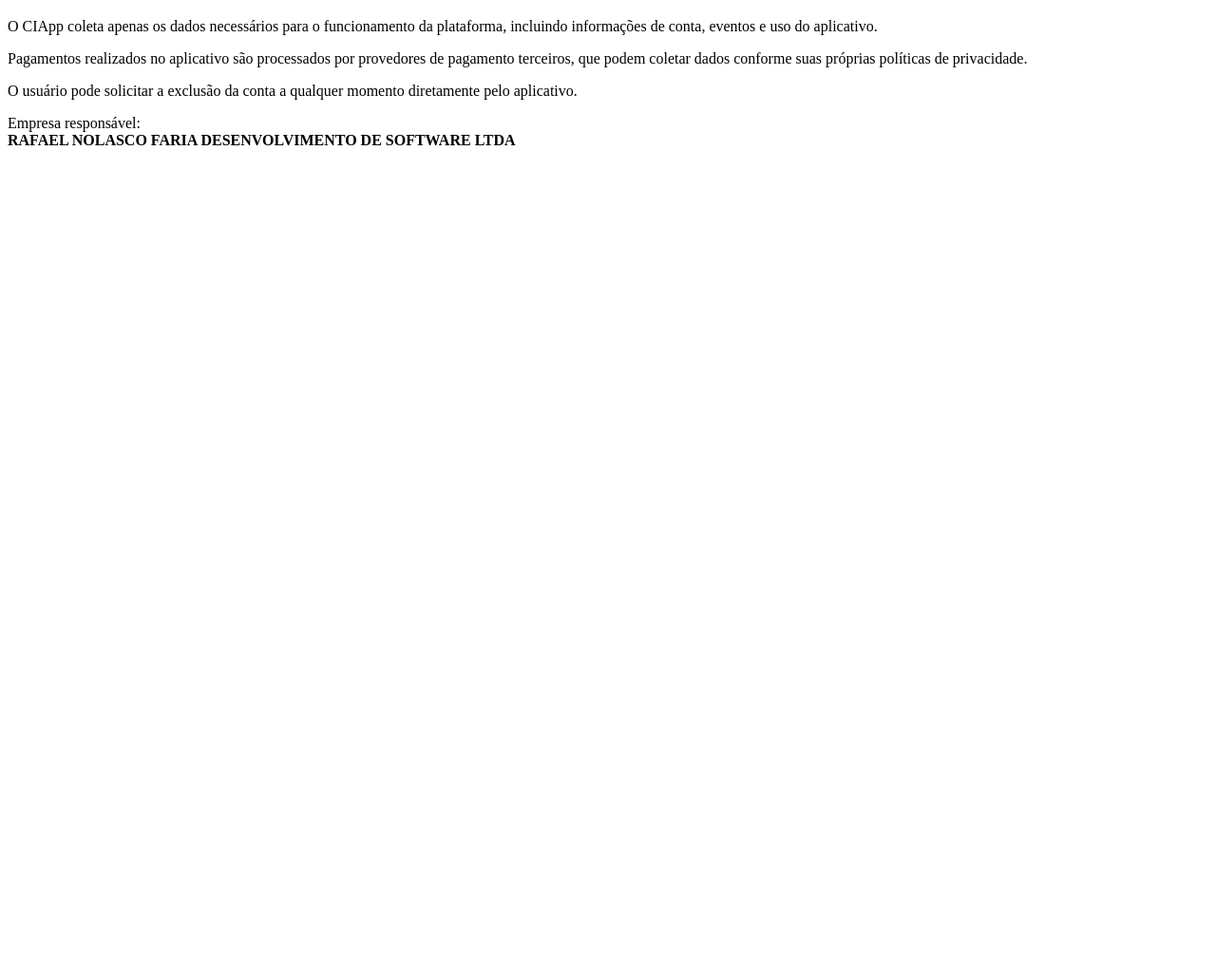
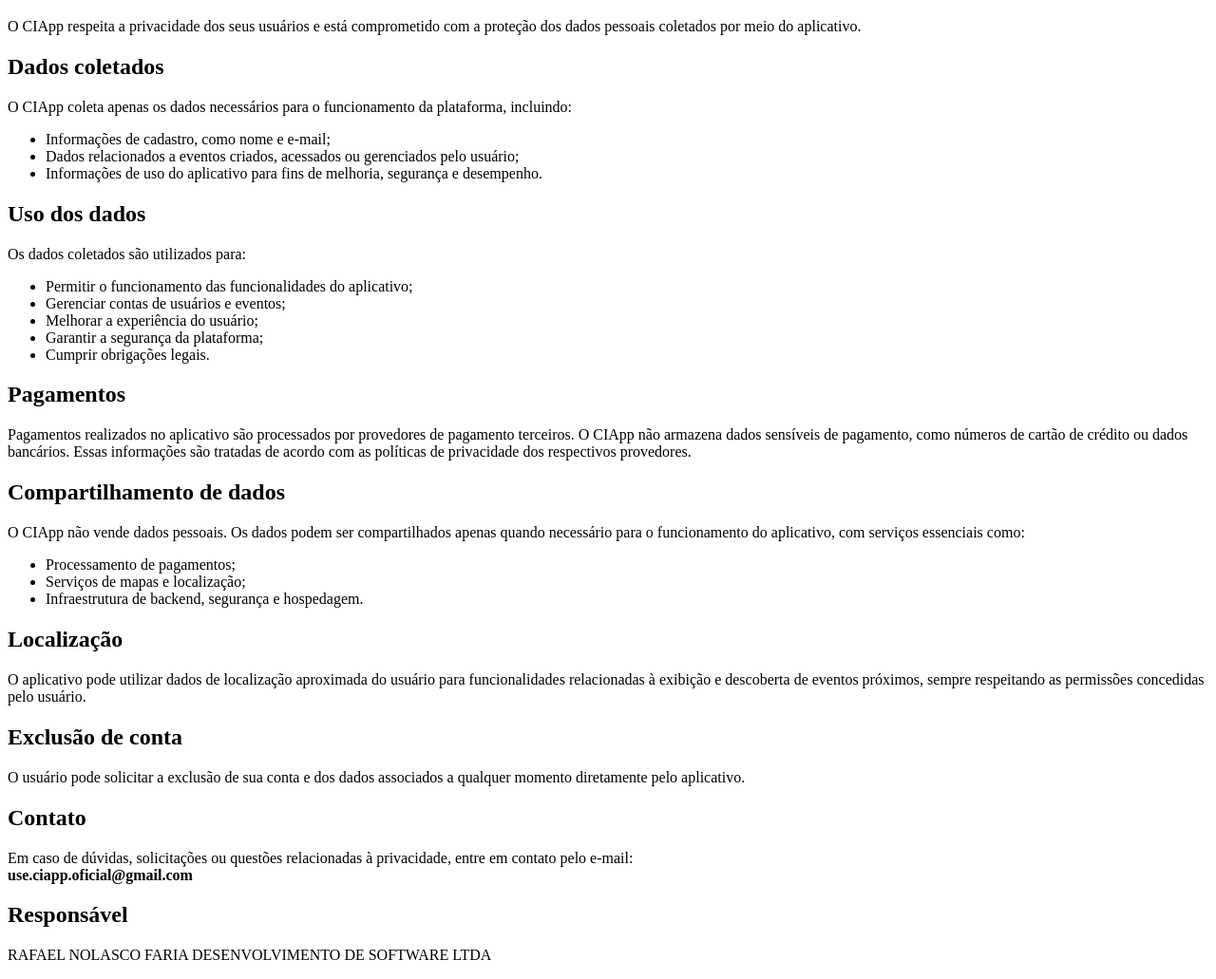
Before and after one commit to rafaelnolascofaria/ciapp-site, a plain HTML site: page privacy.html in a window 1280 px wide. Shown: the part 61-1092 px from the top of the page at 95% size. Before the commit the page ends 800 px from the top, so only its background shows below. Drawn offline with Linux system fonts and the light colour scheme.

Commit message:
politica de privacidade

```diff
--- a/privacy.html
+++ b/privacy.html
@@ -2,30 +2,83 @@
 <html lang="pt-BR">
 <head>
   <meta charset="UTF-8" />
+  <meta name="viewport" content="width=device-width, initial-scale=1.0" />
   <title>Política de Privacidade - CIApp</title>
 </head>
 <body>
+
   <h1>Política de Privacidade</h1>
 
   <p>
-    O CIApp coleta apenas os dados necessários para o funcionamento
-    da plataforma, incluindo informações de conta, eventos e uso do aplicativo.
+    O CIApp respeita a privacidade dos seus usuários e está comprometido com a
+    proteção dos dados pessoais coletados por meio do aplicativo.
   </p>
 
+  <h2>Dados coletados</h2>
   <p>
-    Pagamentos realizados no aplicativo são processados por provedores
-    de pagamento terceiros, que podem coletar dados conforme suas
-    próprias políticas de privacidade.
+    O CIApp coleta apenas os dados necessários para o funcionamento da plataforma,
+    incluindo:
+  </p>
+  <ul>
+    <li>Informações de cadastro, como nome e e-mail;</li>
+    <li>Dados relacionados a eventos criados, acessados ou gerenciados pelo usuário;</li>
+    <li>Informações de uso do aplicativo para fins de melhoria, segurança e desempenho.</li>
+  </ul>
+
+  <h2>Uso dos dados</h2>
+  <p>Os dados coletados são utilizados para:</p>
+  <ul>
+    <li>Permitir o funcionamento das funcionalidades do aplicativo;</li>
+    <li>Gerenciar contas de usuários e eventos;</li>
+    <li>Melhorar a experiência do usuário;</li>
+    <li>Garantir a segurança da plataforma;</li>
+    <li>Cumprir obrigações legais.</li>
+  </ul>
+
+  <h2>Pagamentos</h2>
+  <p>
+    Pagamentos realizados no aplicativo são processados por provedores de pagamento
+    terceiros. O CIApp não armazena dados sensíveis de pagamento, como números de
+    cartão de crédito ou dados bancários. Essas informações são tratadas de acordo
+    com as políticas de privacidade dos respectivos provedores.
   </p>
 
+  <h2>Compartilhamento de dados</h2>
   <p>
-    O usuário pode solicitar a exclusão da conta a qualquer momento
-    diretamente pelo aplicativo.
+    O CIApp não vende dados pessoais. Os dados podem ser compartilhados apenas quando
+    necessário para o funcionamento do aplicativo, com serviços essenciais como:
+  </p>
+  <ul>
+    <li>Processamento de pagamentos;</li>
+    <li>Serviços de mapas e localização;</li>
+    <li>Infraestrutura de backend, segurança e hospedagem.</li>
+  </ul>
+
+  <h2>Localização</h2>
+  <p>
+    O aplicativo pode utilizar dados de localização aproximada do usuário para
+    funcionalidades relacionadas à exibição e descoberta de eventos próximos,
+    sempre respeitando as permissões concedidas pelo usuário.
   </p>
 
+  <h2>Exclusão de conta</h2>
   <p>
-    Empresa responsável:<br>
-    <strong>RAFAEL NOLASCO FARIA DESENVOLVIMENTO DE SOFTWARE LTDA</strong>
+    O usuário pode solicitar a exclusão de sua conta e dos dados associados a
+    qualquer momento diretamente pelo aplicativo.
   </p>
+
+  <h2>Contato</h2>
+  <p>
+    Em caso de dúvidas, solicitações ou questões relacionadas à privacidade, entre
+    em contato pelo e-mail:
+    <br />
+    <strong>use.ciapp.oficial@gmail.com</strong>
+  </p>
+
+  <h2>Responsável</h2>
+  <p>
+    RAFAEL NOLASCO FARIA DESENVOLVIMENTO DE SOFTWARE LTDA
+  </p>
+
 </body>
 </html>
```
